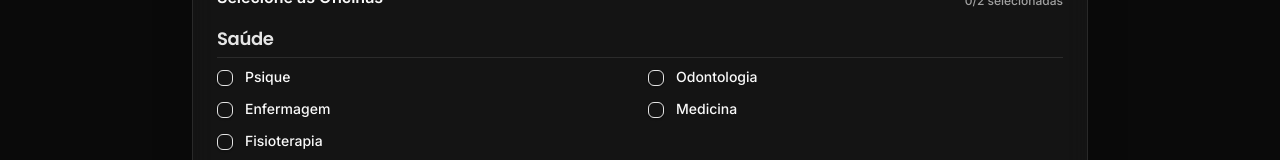
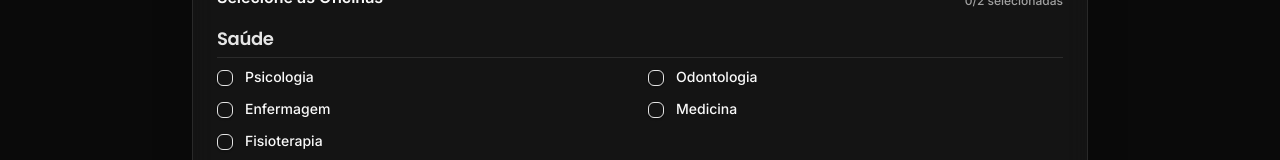
Before and after one commit to DaviAfonso88/SaltWeb, a Next.js app: page /oficinas-salt in a window 1280 px wide. Shown: the part 489-649 px from the top of the page. Built offline with nearby package versions, Linux system fonts and the light colour scheme.

Commit message:
Atualiza o nome do workshop "Psique" para "Psicologia" na lista de workshops.

```diff
--- a/app/oficinas-salt/workshopsData.ts
+++ b/app/oficinas-salt/workshopsData.ts
@@ -6,7 +6,7 @@ export type Workshop = {
 
 export const workshops: Workshop[] = [
   // Saúde
-  { id: "psique", name: "Psique", category: "Saúde" },
+  { id: "psique", name: "Psicologia", category: "Saúde" },
   { id: "odontologia", name: "Odontologia", category: "Saúde" },
   { id: "enfermagem", name: "Enfermagem", category: "Saúde" },
   { id: "medicina", name: "Medicina", category: "Saúde" },
```
